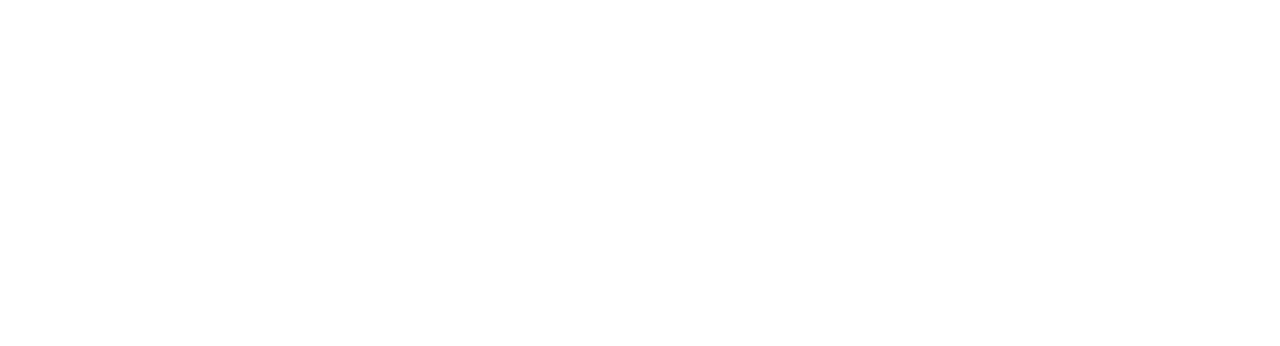
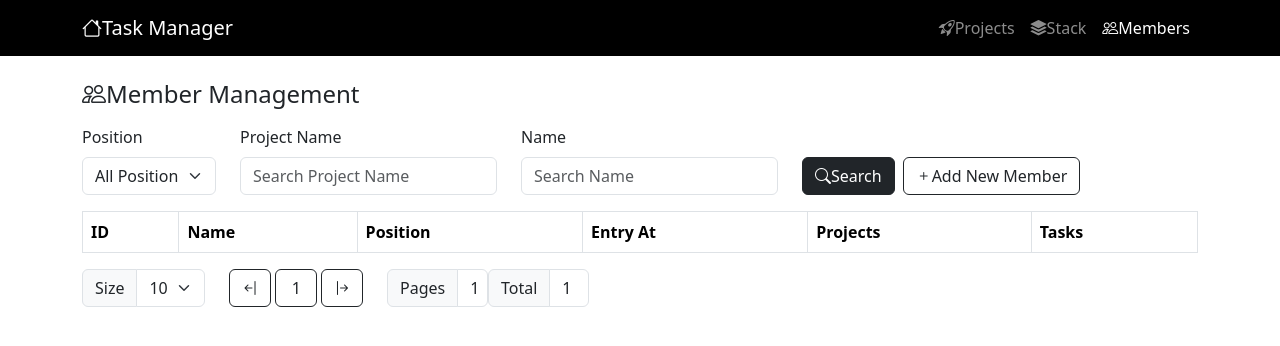
Before and after one commit to AungNyanHtet18/Task-Management, a React (Vite) app: page /member in a window 1280 px wide. Before the commit this address had no page. Shown: the top 346 px of the page. Built offline with nearby package versions, Linux system fonts and the light colour scheme.

Commit message:
chaning member list

```diff
--- a/src/App.tsx
+++ b/src/App.tsx
@@ -23,17 +23,17 @@
 
               <ul className="navbar-nav">
                 <li className="nav-item">
-                  <NavLink to="/" className="nav-link">
+                  <NavLink to="/project" className="nav-link">
                         <i className="bi-rocket-takeoff"></i>Projects
                   </NavLink>
                 </li>
                 <li className="nav-item">
-                  <NavLink to="/" className="nav-link">
+                  <NavLink to="/task" className="nav-link">
                         <i className="bi-stack"></i>Stack
                   </NavLink>
                 </li>
                 <li className="nav-item">
-                    <NavLink to="/" className="nav-link">
+                    <NavLink to="/member" className="nav-link">
                         <i className="bi-people"></i>Members
                     </NavLink>
                 </li>
--- a/src/index.css
+++ b/src/index.css
@@ -0,0 +1,8 @@
+.btn-wrapper {
+     padding-top: 2rem;
+}
+
+.pagination-link {
+     display: inline-block;
+     width: 2.6rem;
+}
--- a/src/main.tsx
+++ b/src/main.tsx
@@ -3,12 +3,21 @@
 import './index.css'
 import App from './App.tsx'
 import { BrowserRouter, Route, Routes } from 'react-router'
+import Home from './pages/home.tsx'
+import ProjectList from './pages/project/project-list.tsx'
+import MemberList from './pages/member/member-list.tsx'
+import TaskList from './pages/task/task-list.tsx'
 
 createRoot(document.getElementById('root')!).render(
   <StrictMode>
     <BrowserRouter>
       <Routes>
-         <Route index element={<App/>}/>
+         <Route path = '/' element={<App/>}>
+            <Route index element={<Home/>}/>
+            <Route path= "project" element={<ProjectList/>}/>
+            <Route path= "member" element={<MemberList/>}/>
+            <Route path= "task" element={<TaskList/>}/>
+         </Route>
       </Routes>
     </BrowserRouter>
   </StrictMode>,
--- a/src/pages/member/member-list.tsx
+++ b/src/pages/member/member-list.tsx
@@ -1,5 +1,53 @@
+import { FormGroup } from "../../ui/form-group";
+import Page from "../../ui/page";
+import Pagination from "../../ui/pagination";
+
 export default function MemberList() {
      return (
-        <h1>Member List</h1>
+        <Page title="Member Management" icon="bi-people" >
+
+            <form className="row">
+               <FormGroup label="Position" className="col-auto">
+                     <select className="form-select" >
+                        <option value="">All Position</option>
+                     </select>
+               </FormGroup>
+
+               <FormGroup label="Project Name" className="col-auto">
+                  <input type="text" className="form-control" placeholder="Search Project Name" />
+               </FormGroup>
+
+               <FormGroup label="Name" className="col-auto">
+                  <input type="text" className="form-control" placeholder="Search Name" />
+               </FormGroup>
+
+               <div className="col btn-wrapper">
+                  <button type="submit" className="btn btn-dark me-2">
+                     <i className="bi-search"></i>Search
+                  </button>
+
+                  <button type="button" className="btn btn-outline-dark">
+                     <i className="bi-plus"></i>Add New Member
+                  </button>
+
+               </div>
+            </form>
+
+            <table className="table table-bordered table-striped table-hover mt-3">
+               <thead>
+                  <tr>
+                     <th>ID</th>
+                     <th>Name</th>
+                     <th>Position</th>
+                     <th>Entry At</th>
+                     <th>Projects</th>
+                     <th>Tasks</th>
+                  </tr>
+               </thead>
+
+            </table>
+
+             <Pagination />
+        </Page>
      )
 }
--- /dev/null
+++ b/src/pages/project/project-list.tsx
@@ -0,0 +1,7 @@
+export default function ProjectList() {
+     return (
+      <>
+
+      </>
+     )
+}
--- /dev/null
+++ b/src/pages/task/task-list.tsx
@@ -0,0 +1,5 @@
+export default function TaskList() {
+     return (
+      <></>
+     )
+}
--- /dev/null
+++ b/src/ui/form-group.tsx
@@ -0,0 +1,16 @@
+import type React from "react"
+
+export function FormGroup({label, className, children} : FormGroupProps) {
+     return (
+        <div className={className}>
+            <label className="form-label">{label}</label>
+            {children}
+        </div>
+     )
+}
+
+type FormGroupProps = {
+     label : string
+     className ?: string
+     children : React.ReactNode
+}
--- /dev/null
+++ b/src/ui/page.tsx
@@ -0,0 +1,20 @@
+import type React from "react"
+
+export default function Page({title,icon,children}: PageProps) {
+     return (
+        <>
+            <h4><i className= {icon}></i>{title}</h4>
+
+            <section className="mt-3">
+                {children}
+            </section>
+        </>
+     )
+}
+
+
+type PageProps = {
+     title: string
+     icon: string
+     children: React.ReactNode
+}
--- /dev/null
+++ b/src/ui/pagination.tsx
@@ -0,0 +1,49 @@
+export default function Pagination() {
+     return (
+        <nav className="row">
+            {/* Page Select */}
+            <div className="col-auto">
+                <div className="input-group">
+
+                    <span className="input-group-text">Size</span>
+
+                    <select className="form-select">
+                        <option value="10">10</option>
+                        <option value="25">25</option>
+                        <option value="50">50</option>
+                    </select>
+                </div>
+            </div>
+
+            {/* Link List */}
+            <div className="col-auto">
+                <button type="button" className="btn btn-outline-dark">
+                    <i className="bi-arrow-bar-left"></i>
+                </button>
+
+                <button type="button" className="btn btn-outline-dark pagination-link  ms-1">
+                    1
+                </button>
+
+                <button type="button" className="btn btn-outline-dark ms-1">
+                    <i className="bi-arrow-bar-right"></i>
+                </button>
+
+              </div>
+
+            <div className="col-auto d-flex justify-content-end">
+                {/* Total */}
+                <div className="input-group">
+                    <span className="input-group-text">Pages</span>
+                    <span className="form-control">1</span>
+                </div>
+
+                {/* Total Records */}
+                <div className="input-group">
+                    <span className="input-group-text">Total</span>
+                    <span className="form-control">1</span>
+                </div>
+            </div>
+        </nav>
+     )
+}
```
